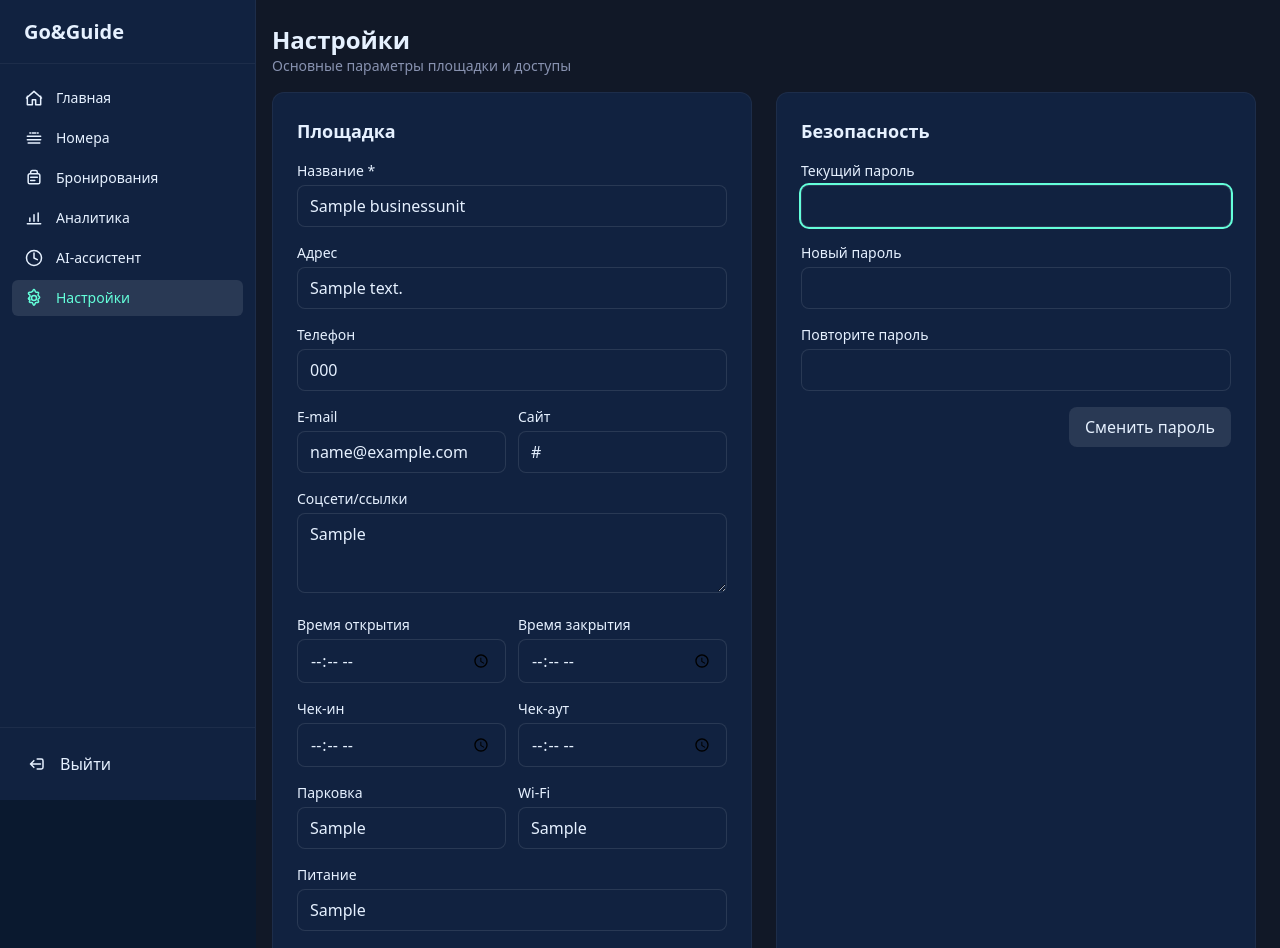
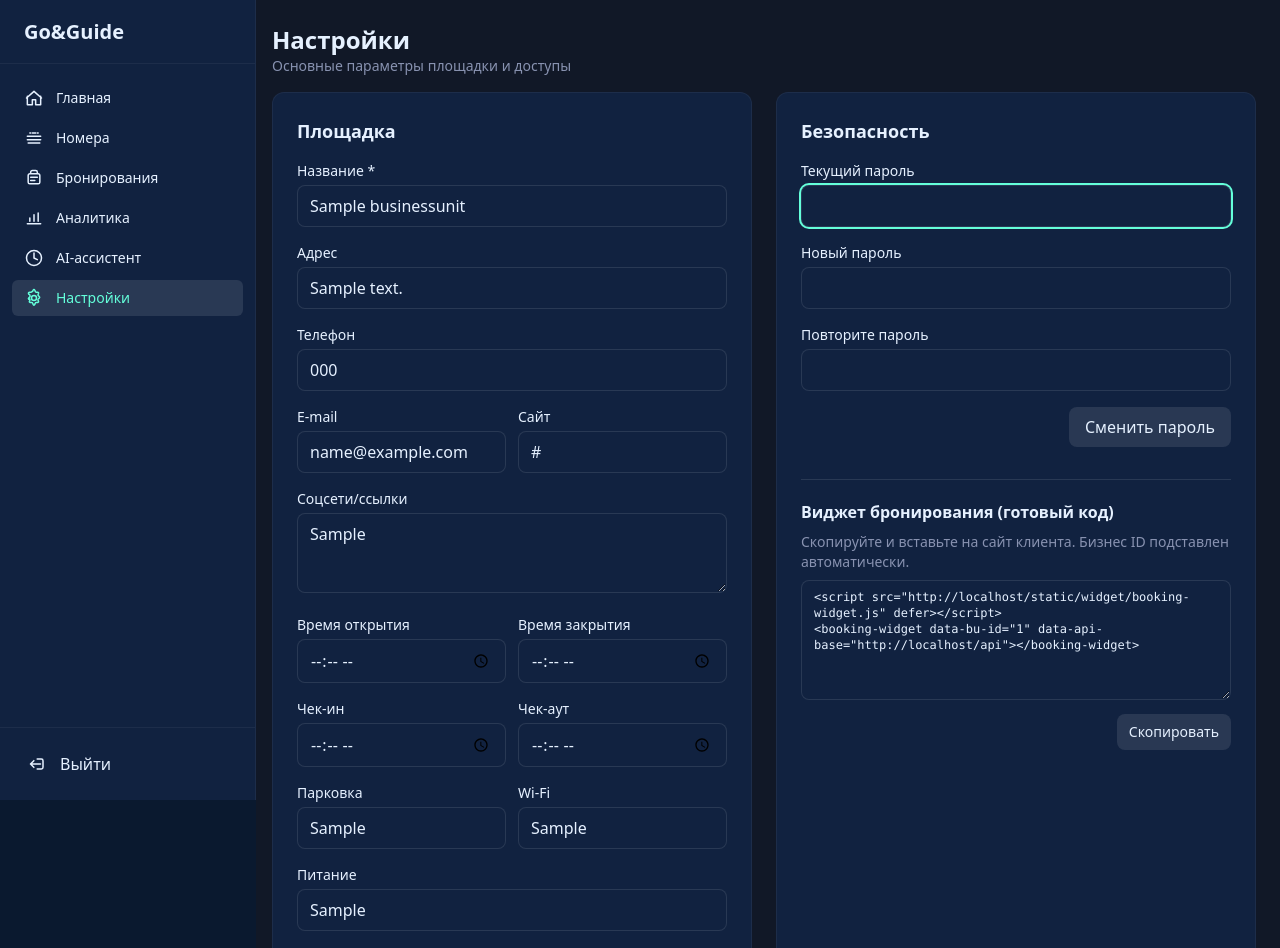
Before and after one commit to VyacheslavChernikov/goguide, a Django app: page /dashboard/settings/ in a window 1280 px wide. Shown: the top 948 px of the page. Run offline with Django 5.2, Linux system fonts and the light colour scheme; a user stored in the database is signed in; tables that the repository leaves empty hold one stand-in row (values such as "Sample post"); some libraries are stand-ins or nearby versions.

Commit message:
feat: add booking widget embed snippet in settings

```diff
--- a/backend/go_guide_portal/templates/go_guide_portal/settings.html
+++ b/backend/go_guide_portal/templates/go_guide_portal/settings.html
@@ -151,6 +151,17 @@
         <button type="submit" class="px-4 py-2 rounded-lg bg-white/10 hover:bg-white/20">Сменить пароль</button>
       </div>
     </form>
+
+    <div class="mt-8 border-t border-white/10 pt-5">
+      <h4 class="text-md font-semibold mb-2">Виджет бронирования (готовый код)</h4>
+      <p class="text-sm text-muted mb-2">Скопируйте и вставьте на сайт клиента. Бизнес ID подставлен автоматически.</p>
+      <div class="space-y-2">
+        <textarea readonly class="w-full px-3 py-2 rounded-lg bg-panel border border-white/10 text-text font-mono text-xs min-h-[120px]" id="embedCode">{{ embed_code }}</textarea>
+        <div class="flex justify-end">
+          <button type="button" onclick="navigator.clipboard.writeText(document.getElementById('embedCode').value)" class="px-3 py-2 rounded-lg bg-white/10 hover:bg-white/20 text-sm">Скопировать</button>
+        </div>
+      </div>
+    </div>
   </div>
 </div>
 {% endblock %}
--- a/backend/go_guide_portal/views.py
+++ b/backend/go_guide_portal/views.py
@@ -1095,6 +1095,13 @@ def settings_view(request):
     unit_form = BusinessUnitForm(instance=unit)
     pwd_form = AdminPasswordForm(user=request.user)
 
+    # embed code for booking widget
+    base_url = request.build_absolute_uri("/").rstrip("/")
+    embed_code = (
+        f'<script src="{base_url}/static/widget/booking-widget.js" defer></script>\n'
+        f'<booking-widget data-bu-id="{unit.id}" data-api-base="{base_url}/api"></booking-widget>'
+    )
+
     if request.method == "POST":
         if "save_unit" in request.POST:
             unit_form = BusinessUnitForm(request.POST, instance=unit)
@@ -1118,6 +1125,7 @@ def settings_view(request):
         'unit': unit,
         'unit_form': unit_form,
         'pwd_form': pwd_form,
+        'embed_code': embed_code,
     }
     return render(request, "go_guide_portal/settings.html", context)
 
```
